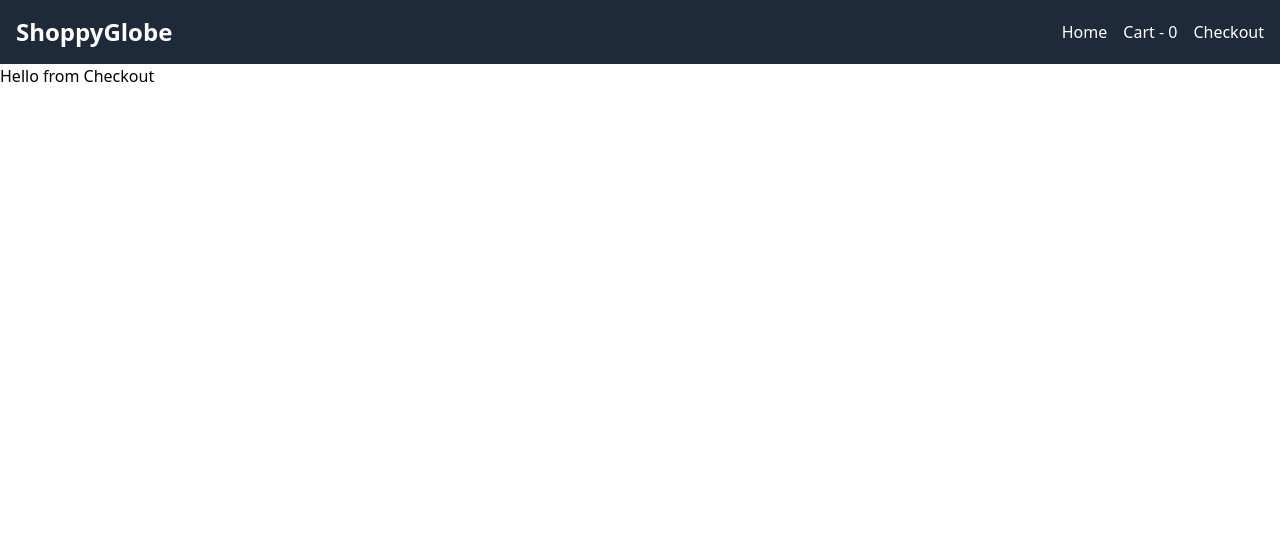
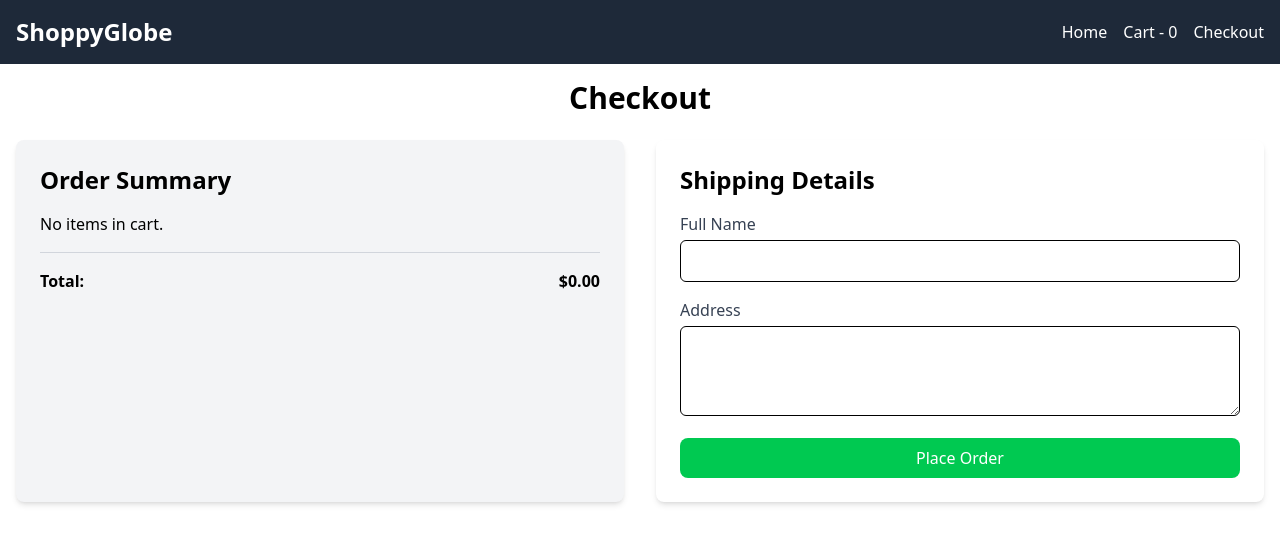
Before and after one commit to Karan-666/e-commerce-app, a React (Vite) app: page /checkout in a window 1280 px wide. Shown: the top 544 px of the page. Built offline with nearby package versions, Linux system fonts and the light colour scheme.

Commit message:
feat: Add checkout component

```diff
--- a/src/components/CartItem.jsx
+++ b/src/components/CartItem.jsx
@@ -4,11 +4,16 @@ import { increaseQuantity } from "../utils/cartSlice";
 import { decreaseQuantity } from "../utils/cartSlice";
 import { removeItem } from "../utils/cartSlice";
 
-function CartItem({ cartItems }) {
+function CartItem({ item }) {
+
+
   const dispatch = useDispatch();
 
   function handleDecrease(id) {
-    dispatch(decreaseQuantity(id));
+    if(item.quantity > 0)
+      dispatch(decreaseQuantity(id));
+    else
+      dispatch(removeItem(id));
   }
 
   function handleIncrease(id) {
--- a/src/components/Checkout.jsx
+++ b/src/components/Checkout.jsx
@@ -1,11 +1,82 @@
-import React from 'react'
+import React from "react";
+import { useDispatch } from "react-redux";
+import { useSelector } from "react-redux";
+import { useNavigate } from "react-router-dom";
 
 function Checkout() {
+  // We get the items from the cart to show a summary.
+  const cartItems = useSelector((store) => store.cart.items);
+  const dispatch = useDispatch();
+  const navigate = useNavigate();
+
+  // calculating total price of all items
+
+  function calculateTotal() {
+    const res = cartItems
+      .reduce((total, i) => {
+        return (total = total + i.price * i.quantity);
+      }, 0)
+      .toFixed(2);
+
+    return res;
+  }
+
+  // The assignment requirement: to display a message and empty the cart.
+  function handlePlaceOrder() {
+    alert("Order placed successfully!");
+    // Navigate the user back to the home page.
+    navigate("/");
+  }
+
   return (
-    <div>
-      <h1>Hello from Checkout</h1>
+    <div className="container mx-auto p-4">
+      <h1 className="text-3xl font-bold text-center mb-6">Checkout</h1>
+      <div className="flex flex-col md:flex-row gap-8">
+        {/* This is the order summary section. */}
+        <div className="md:w-1/2 p-6 bg-gray-100 rounded-lg shadow-md">
+          <h2 className="text-2xl font-semibold mb-4">Order Summary</h2>
+          {cartItems.length === 0 ? (
+            <p>No items in cart.</p>
+          ) : (
+            <ul className="space-y-2">
+              {cartItems.map((item) => (
+                <li key={item.id} className="flex justify-between items-center">
+                  <span>{item.title} x {item.quantity}</span>
+                  <span>${(item.price * item.quantity).toFixed(2)}</span>
+                </li>
+              ))}
+            </ul>
+          )}
+          <div className="mt-4 pt-4 border-t border-gray-300 font-bold flex justify-between">
+            <span>Total:</span>
+            <span>${calculateTotal()}</span>
+          </div>
+        </div>
+
+        {/* This is the dummy form for user details. */}
+        <div className="md:w-1/2 p-6 bg-white rounded-lg shadow-md">
+          <h2 className="text-2xl font-semibold mb-4">Shipping Details</h2>
+          <form onSubmit={(e) => { e.preventDefault(); handlePlaceOrder(); }}>
+            <div className="mb-4">
+              <label htmlFor="name" className="block text-gray-700">Full Name</label>
+              <input type="text" id="name" className="w-full mt-1 p-2 border rounded-md" required />
+            </div>
+            <div className="mb-4">
+              <label htmlFor="address" className="block text-gray-700">Address</label>
+              <textarea id="address" className="w-full mt-1 p-2 border rounded-md" rows="3" required></textarea>
+            </div>
+            {/* The "Place Order" button. It will use a type of submit to trigger our form's onSubmit event. */}
+            <button
+              type="submit"
+              className="w-full bg-green-500 text-white py-2 rounded-lg hover:bg-green-600"
+            >
+              Place Order
+            </button>
+          </form>
+        </div>
+      </div>
     </div>
-  )
-}
+  );
+};
 
-export default Checkout
+export default Checkout;
--- a/src/components/ProductItem.jsx
+++ b/src/components/ProductItem.jsx
@@ -33,7 +33,7 @@ function ProductItem({product}) {
 
       {/* The "Add to Cart" button is outside the Link so it doesn't navigate. */}
       <button
-        className="bg-blue-500 text-white px-4 py-2 rounded-lg hover:bg-blue-600"
+        className="bg-blue-500 text-white px-4 py-2 rounded-lg hover:bg-blue-600 cursor-pointer"
         onClick={handleAddItem}
       >
         Add to Cart
```
